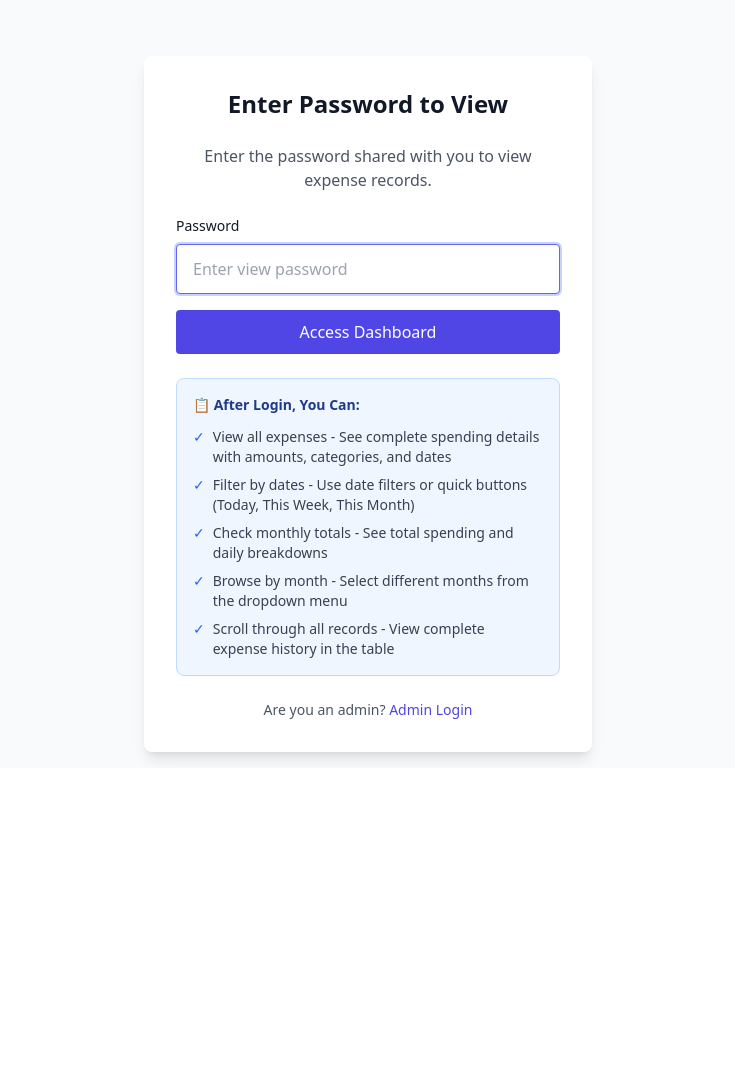
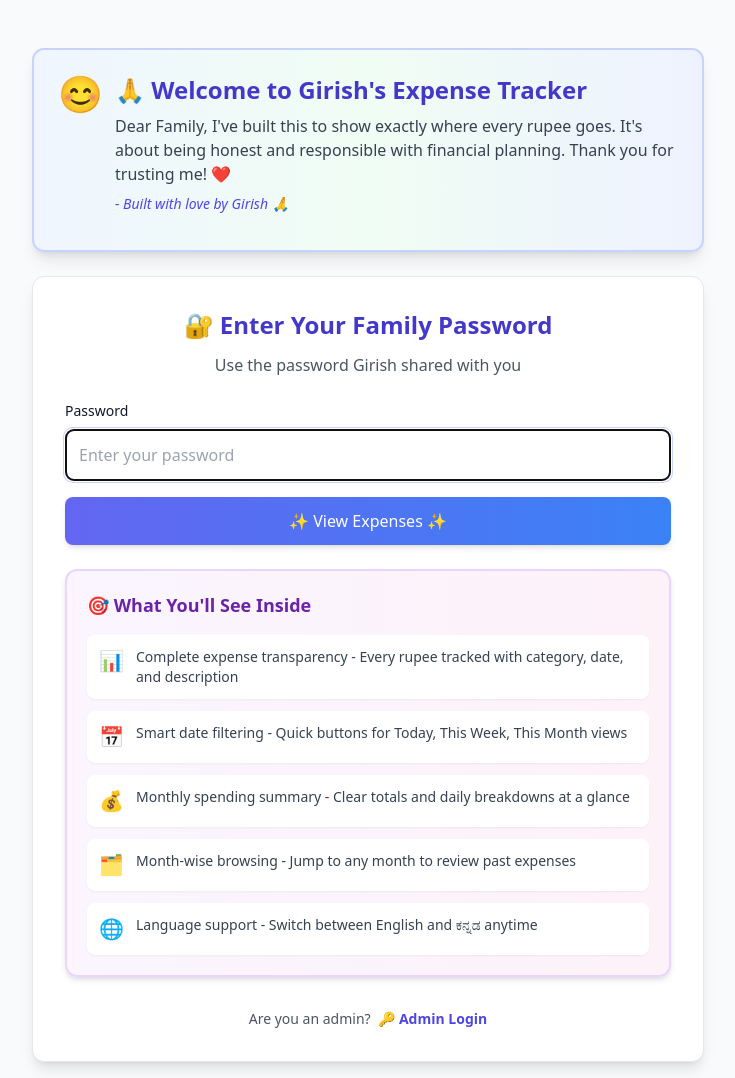
Before and after one commit to GirishInTech/my-expense-manager, a Django app: page /view-login/ in a window 1280 px wide. Shown: the part 68-1146 px from the top of the page, without its empty margins (272-1007 px from the left). Before the commit the page ends 832 px from the top, so only its background shows below. Run offline with Django 4.2, Linux system fonts and the light colour scheme; some libraries are stand-ins or nearby versions.

Commit message:
Initial commit - expense tracker

```diff
--- a/expenses/templates/base.html
+++ b/expenses/templates/base.html
@@ -43,12 +43,23 @@
       }
 
       function updatePageLanguage(lang) {
+        // Update text content
         const elements = document.querySelectorAll('[data-lang-en]');
         elements.forEach(el => {
           if (lang === 'kn' && el.getAttribute('data-lang-kn')) {
             el.textContent = el.getAttribute('data-lang-kn');
           } else if (el.getAttribute('data-lang-en')) {
             el.textContent = el.getAttribute('data-lang-en');
+          }
+        });
+
+        // Update placeholders
+        const placeholderElements = document.querySelectorAll('[data-lang-placeholder-en]');
+        placeholderElements.forEach(el => {
+          if (lang === 'kn' && el.getAttribute('data-lang-placeholder-kn')) {
+            el.placeholder = el.getAttribute('data-lang-placeholder-kn');
+          } else if (el.getAttribute('data-lang-placeholder-en')) {
+            el.placeholder = el.getAttribute('data-lang-placeholder-en');
           }
         });
       }
--- a/expenses/templates/view_login.html
+++ b/expenses/templates/view_login.html
@@ -1,10 +1,22 @@
 {% extends "base.html" %}
 {% block content %}
-<div class="max-w-md mx-auto mt-6 sm:mt-10 px-3 sm:px-0">
-  <div class="bg-white p-6 sm:p-8 rounded-lg shadow-lg">
-    <h1 class="text-xl sm:text-2xl font-bold mb-4 sm:mb-6 text-center" data-lang-en="Enter Password to View" data-lang-kn="ವೀಕ್ಷಿಸಲು ಪಾಸ್‌ವರ್ಡ್ ನಮೂದಿಸಿ">Enter Password to View</h1>
+<div class="max-w-2xl mx-auto mt-6 sm:mt-8 px-3 sm:px-0">
+  <!-- Welcome Banner -->
+  <div class="bg-gradient-to-r from-blue-50 via-green-50 to-indigo-50 border-2 border-indigo-200 p-5 sm:p-6 rounded-xl shadow-lg mb-5 sm:mb-6">
+    <div class="flex items-start space-x-3 mb-3">
+      <span class="text-3xl sm:text-4xl">😊</span>
+      <div class="flex-1">
+        <h1 class="text-xl sm:text-2xl font-bold text-indigo-700 mb-2" data-lang-en="🙏 Welcome to Girish's Expense Tracker" data-lang-kn="🙏 ಗಿರೀಶ್‌ನ ಖರ್ಚು ಟ್ರ್ಯಾಕರ್‌ಗೆ ಸ್ವಾಗತ">🙏 Welcome to Girish's Expense Tracker</h1>
+        <p class="text-sm sm:text-base text-gray-700 leading-relaxed mb-2" data-lang-en="Dear Family, I've built this to show exactly where every rupee goes. It's about being honest and responsible with financial planning. Thank you for trusting me! ❤️" data-lang-kn="ಪ್ರಿಯ ಕುಟುಂಬ, ಪ್ರತಿ ರೂಪಾಯಿ ಎಲ್ಲಿಗೆ ಹೋಗುತ್ತದೆ ಎಂದು ತೋರಿಸಲು ಇದನ್ನು ನಿರ್ಮಿಸಿದ್ದೇನೆ. ಇದು ಪ್ರಾಮಾಣಿಕ ಮತ್ತು ಜವಾಬ್ದಾರಿಯುತ ಹಣಕಾಸು ಯೋಜನೆಯ ಬಗ್ಗೆ. ನಂಬಿದ್ದಕ್ಕೆ ಧನ್ಯವಾದಗಳು! ❤️">Dear Family, I've built this to show exactly where every rupee goes. It's about being honest and responsible with financial planning. Thank you for trusting me! ❤️</p>
+        <p class="text-xs sm:text-sm text-indigo-600 font-medium italic" data-lang-en="- Built with love by Girish 🙏" data-lang-kn="- ಗಿರೀಶ್‌ನಿಂದ ಪ್ರೀತಿಯಿಂದ ನಿರ್ಮಿಸಲಾಗಿದೆ 🙏">- Built with love by Girish 🙏</p>
+      </div>
+    </div>
+  </div>
 
-    <p class="text-gray-600 text-sm sm:text-base mb-6 text-center" data-lang-en="Enter the password shared with you to view expense records." data-lang-kn="ಖರ್ಚು ದಾಖಲೆಗಳನ್ನು ವೀಕ್ಷಿಸಲು ನಿಮ್ಮೊಂದಿಗೆ ಹಂಚಿಕೊಂಡ ಪಾಸ್‌ವರ್ಡ್ ನಮೂದಿಸಿ.">Enter the password shared with you to view expense records.</p>
+  <!-- Login Card -->
+  <div class="bg-white p-6 sm:p-8 rounded-xl shadow-lg border border-gray-200">
+    <h2 class="text-xl sm:text-2xl font-semibold mb-2 sm:mb-3 text-center text-indigo-700" data-lang-en="🔐 Enter Your Family Password" data-lang-kn="🔐 ನಿಮ್ಮ ಕುಟುಂಬ ಪಾಸ್‌ವರ್ಡ್ ನಮೂದಿಸಿ">🔐 Enter Your Family Password</h2>
+    <p class="text-gray-600 text-sm sm:text-base mb-5 sm:mb-6 text-center" data-lang-en="Use the password Girish shared with you" data-lang-kn="ಗಿರೀಶ್ ನಿಮ್ಮೊಂದಿಗೆ ಹಂಚಿಕೊಂಡ ಪಾಸ್‌ವರ್ಡ್ ಬಳಸಿ">Use the password Girish shared with you</p>
 
     {% if messages %}
     <div class="mb-4">
@@ -25,47 +37,50 @@
           id="view_password"
           name="view_password"
           required
-          class="w-full px-4 py-3 border border-gray-300 rounded focus:outline-none focus:border-indigo-500 focus:ring-2 focus:ring-indigo-200"
-          placeholder="Enter view password"
+          class="w-full border-2 border-indigo-300 focus:border-indigo-500 focus:ring-2 focus:ring-indigo-200 rounded-lg p-3 text-base transition-all"
+          style="min-height: 44px;"
+          placeholder="Enter your password"
+          data-lang-placeholder-en="Enter your password"
+          data-lang-placeholder-kn="ನಿಮ್ಮ ಪಾಸ್‌ವರ್ಡ್ ನಮೂದಿಸಿ"
           autofocus
         >
       </div>
-      <button type="submit" class="w-full bg-indigo-600 hover:bg-indigo-700 text-white font-medium py-2.5 px-4 rounded" data-lang-en="Access Dashboard" data-lang-kn="ಡ್ಯಾಶ್‌ಬೋರ್ಡ್ ಪ್ರವೇಶಿಸಿ">Access Dashboard</button>
+      <button type="submit" class="w-full bg-gradient-to-r from-indigo-500 to-blue-500 hover:from-indigo-600 hover:to-blue-600 text-white font-medium py-3 rounded-lg shadow-md hover:shadow-lg transition-all transform hover:scale-[1.02]" data-lang-en="✨ View Expenses ✨" data-lang-kn="✨ ಖರ್ಚುಗಳನ್ನು ನೋಡಿ ✨">
+        ✨ View Expenses ✨
+      </button>
     </form>
 
-    <!-- Instructions Section -->
-    <div class="mt-6 bg-blue-50 border border-blue-200 rounded-lg p-4">
-      <h3 class="text-sm font-semibold text-blue-900 mb-3" data-lang-en="📋 After Login, You Can:" data-lang-kn="📋 ಲಾಗಿನ್ ನಂತರ, ನೀವು ಮಾಡಬಹುದು:">📋 After Login, You Can:</h3>
-      <ul class="space-y-2 text-xs sm:text-sm text-gray-700">
-        <li class="flex items-start">
-          <span class="text-blue-600 mr-2">✓</span>
-          <span data-lang-en="View all expenses - See complete spending details with amounts, categories, and dates" data-lang-kn="ಎಲ್ಲಾ ಖರ್ಚುಗಳನ್ನು ವೀಕ್ಷಿಸಿ - ಮೊತ್ತಗಳು, ವರ್ಗಗಳು ಮತ್ತು ದಿನಾಂಕಗಳೊಂದಿಗೆ ಸಂಪೂರ್ಣ ಖರ್ಚು ವಿವರಗಳನ್ನು ನೋಡಿ"><strong>View all expenses</strong> - See complete spending details with amounts, categories, and dates</span>
+    <!-- What You Can Do Section -->
+    <div class="mt-5 sm:mt-6 bg-gradient-to-r from-purple-50 to-pink-50 border-2 border-purple-200 p-4 sm:p-5 rounded-xl shadow-md">
+      <h3 class="font-bold text-base sm:text-lg mb-3 sm:mb-4 text-purple-800 flex items-center" data-lang-en="🎯 What You'll See Inside" data-lang-kn="🎯 ಒಳಗೆ ನೀವು ಏನನ್ನು ನೋಡುತ್ತೀರಿ">🎯 What You'll See Inside</h3>
+      <ul class="space-y-2.5 sm:space-y-3 text-xs sm:text-sm text-gray-700">
+        <li class="flex items-start bg-white p-2.5 sm:p-3 rounded-lg shadow-sm">
+          <span class="text-lg sm:text-xl mr-2 sm:mr-3">📊</span>
+          <span data-lang-en="Complete expense transparency - Every rupee tracked with category, date, and description" data-lang-kn="ಸಂಪೂರ್ಣ ಖರ್ಚು ಪಾರದರ್ಶಕತೆ - ಪ್ರತಿ ರೂಪಾಯಿಯನ್ನು ವರ್ಗ, ದಿನಾಂಕ ಮತ್ತು ವಿವರಣೆಯೊಂದಿಗೆ ಟ್ರ್ಯಾಕ್ ಮಾಡಲಾಗಿದೆ">Complete expense transparency - Every rupee tracked with category, date, and description</span>
         </li>
-        <li class="flex items-start">
-          <span class="text-blue-600 mr-2">✓</span>
-          <span data-lang-en="Filter by dates - Use date filters or quick buttons (Today, This Week, This Month)" data-lang-kn="ದಿನಾಂಕದ ಮೂಲಕ ಫಿಲ್ಟರ್ ಮಾಡಿ - ದಿನಾಂಕ ಫಿಲ್ಟರ್‌ಗಳು ಅಥವಾ ತ್ವರಿತ ಬಟನ್‌ಗಳನ್ನು ಬಳಸಿ (ಇಂದು, ಈ ವಾರ, ಈ ತಿಂಗಳು)"><strong>Filter by dates</strong> - Use date filters or quick buttons (Today, This Week, This Month)</span>
+        <li class="flex items-start bg-white p-2.5 sm:p-3 rounded-lg shadow-sm">
+          <span class="text-lg sm:text-xl mr-2 sm:mr-3">📅</span>
+          <span data-lang-en="Smart date filtering - Quick buttons for Today, This Week, This Month views" data-lang-kn="ಸ್ಮಾರ್ಟ್ ದಿನಾಂಕ ಫಿಲ್ಟರಿಂಗ್ - ಇಂದು, ಈ ವಾರ, ಈ ತಿಂಗಳ ವೀಕ್ಷಣೆಗಳಿಗಾಗಿ ತ್ವರಿತ ಬಟನ್‌ಗಳು">Smart date filtering - Quick buttons for Today, This Week, This Month views</span>
         </li>
-        <li class="flex items-start">
-          <span class="text-blue-600 mr-2">✓</span>
-          <span data-lang-en="Check monthly totals - See total spending and daily breakdowns" data-lang-kn="ಮಾಸಿಕ ಒಟ್ಟುಗಳನ್ನು ಪರಿಶೀಲಿಸಿ - ಒಟ್ಟು ಖರ್ಚು ಮತ್ತು ದೈನಂದಿನ ವಿಭಜನೆಗಳನ್ನು ನೋಡಿ"><strong>Check monthly totals</strong> - See total spending and daily breakdowns</span>
+        <li class="flex items-start bg-white p-2.5 sm:p-3 rounded-lg shadow-sm">
+          <span class="text-lg sm:text-xl mr-2 sm:mr-3">💰</span>
+          <span data-lang-en="Monthly spending summary - Clear totals and daily breakdowns at a glance" data-lang-kn="ಮಾಸಿಕ ಖರ್ಚು ಸಾರಾಂಶ - ಒಂದು ನೋಟದಲ್ಲಿ ಸ್ಪಷ್ಟ ಒಟ್ಟು ಮತ್ತು ದೈನಂದಿನ ವಿಭಜನೆಗಳು">Monthly spending summary - Clear totals and daily breakdowns at a glance</span>
         </li>
-        <li class="flex items-start">
-          <span class="text-blue-600 mr-2">✓</span>
-          <span data-lang-en="Browse by month - Select different months from the dropdown menu" data-lang-kn="ತಿಂಗಳ ಮೂಲಕ ಬ್ರೌಸ್ ಮಾಡಿ - ಡ್ರಾಪ್‌ಡೌನ್ ಮೆನುವಿನಿಂದ ವಿವಿಧ ತಿಂಗಳುಗಳನ್ನು ಆಯ್ಕೆಮಾಡಿ"><strong>Browse by month</strong> - Select different months from the dropdown menu</span>
+        <li class="flex items-start bg-white p-2.5 sm:p-3 rounded-lg shadow-sm">
+          <span class="text-lg sm:text-xl mr-2 sm:mr-3">🗂️</span>
+          <span data-lang-en="Month-wise browsing - Jump to any month to review past expenses" data-lang-kn="ತಿಂಗಳ ಪ್ರಕಾರ ಬ್ರೌಸಿಂಗ್ - ಹಿಂದಿನ ಖರ್ಚುಗಳನ್ನು ಪರಿಶೀಲಿಸಲು ಯಾವುದೇ ತಿಂಗಳಿಗೆ ಜಿಗಿಯಿರಿ">Month-wise browsing - Jump to any month to review past expenses</span>
         </li>
-        <li class="flex items-start">
-          <span class="text-blue-600 mr-2">✓</span>
-          <span data-lang-en="Scroll through all records - View complete expense history in the table" data-lang-kn="ಎಲ್ಲಾ ದಾಖಲೆಗಳ ಮೂಲಕ ಸ್ಕ್ರಾಲ್ ಮಾಡಿ - ಟೇಬಲ್‌ನಲ್ಲಿ ಸಂಪೂರ್ಣ ಖರ್ಚು ಇತಿಹಾಸವನ್ನು ವೀಕ್ಷಿಸಿ"><strong>Scroll through all records</strong> - View complete expense history in the table</span>
+        <li class="flex items-start bg-white p-2.5 sm:p-3 rounded-lg shadow-sm">
+          <span class="text-lg sm:text-xl mr-2 sm:mr-3">🌐</span>
+          <span data-lang-en="Language support - Switch between English and ಕನ್ನಡ anytime" data-lang-kn="ಭಾಷಾ ಬೆಂಬಲ - ಯಾವಾಗ ಬೇಕಾದರೂ English ಮತ್ತು ಕನ್ನಡ ನಡುವೆ ಬದಲಾಯಿಸಿ">Language support - Switch between English and ಕನ್ನಡ anytime</span>
         </li>
       </ul>
     </div>
 
-    <div class="mt-6 text-center">
-      <p class="text-sm text-gray-600">
-        <span data-lang-en="Are you an admin?" data-lang-kn="ನೀವು ನಿರ್ವಾಹಕರೇ?">Are you an admin?</span>
-        <a href="{% url 'login' %}" class="text-indigo-600 hover:underline font-medium" data-lang-en="Admin Login" data-lang-kn="ನಿರ್ವಾಹಕ ಲಾಗಿನ್">Admin Login</a>
-      </p>
-    </div>
+    <p class="mt-6 sm:mt-8 text-center text-sm">
+      <span class="text-gray-600" data-lang-en="Are you an admin?" data-lang-kn="ನೀವು ನಿರ್ವಾಹಕರಾ?">Are you an admin?</span>
+      <a href="{% url 'login' %}" class="text-indigo-600 hover:text-indigo-800 hover:underline ml-1 font-semibold" data-lang-en="🔑 Admin Login" data-lang-kn="🔑 ನಿರ್ವಾಹಕ ಲಾಗಿನ್">🔑 Admin Login</a>
+    </p>
   </div>
 </div>
 {% endblock %}
```
Also changed, not shown: expenses/templates/dashboard.html (+15 -0 lines), db.sqlite3.
